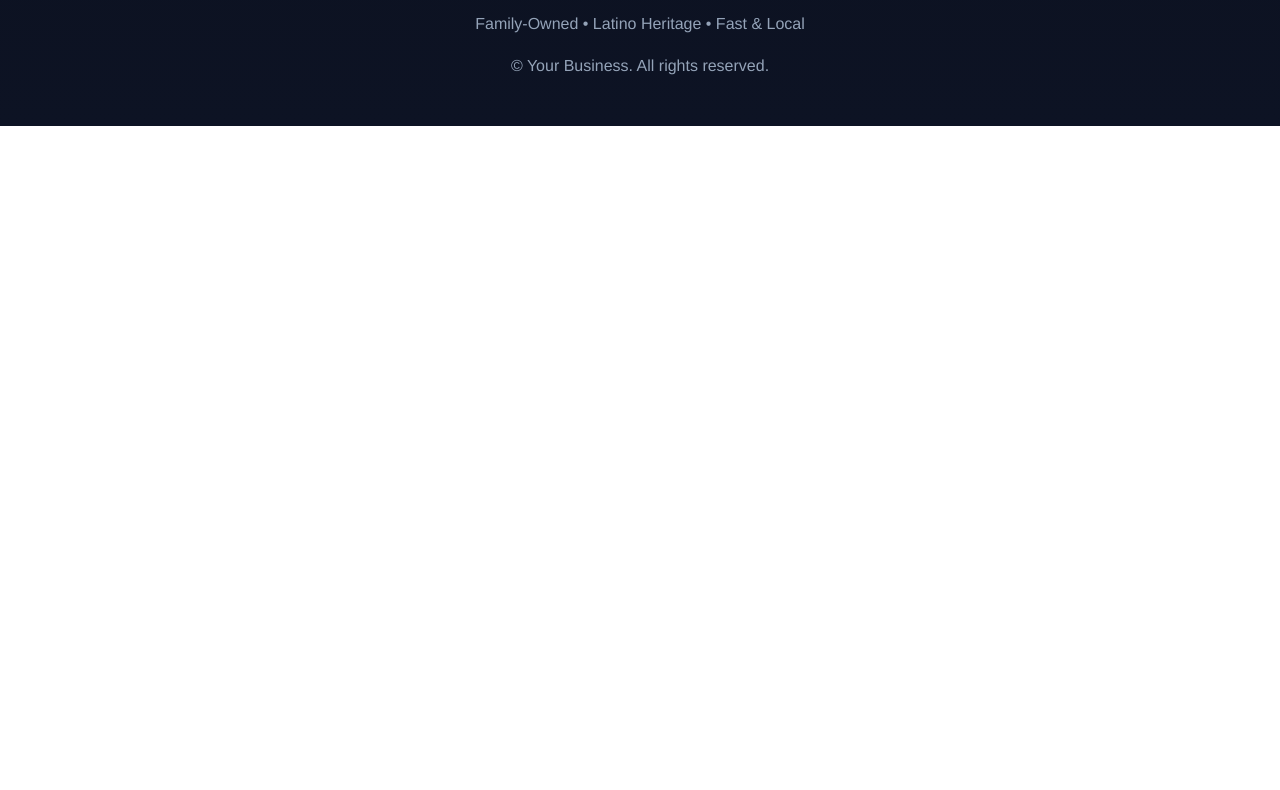
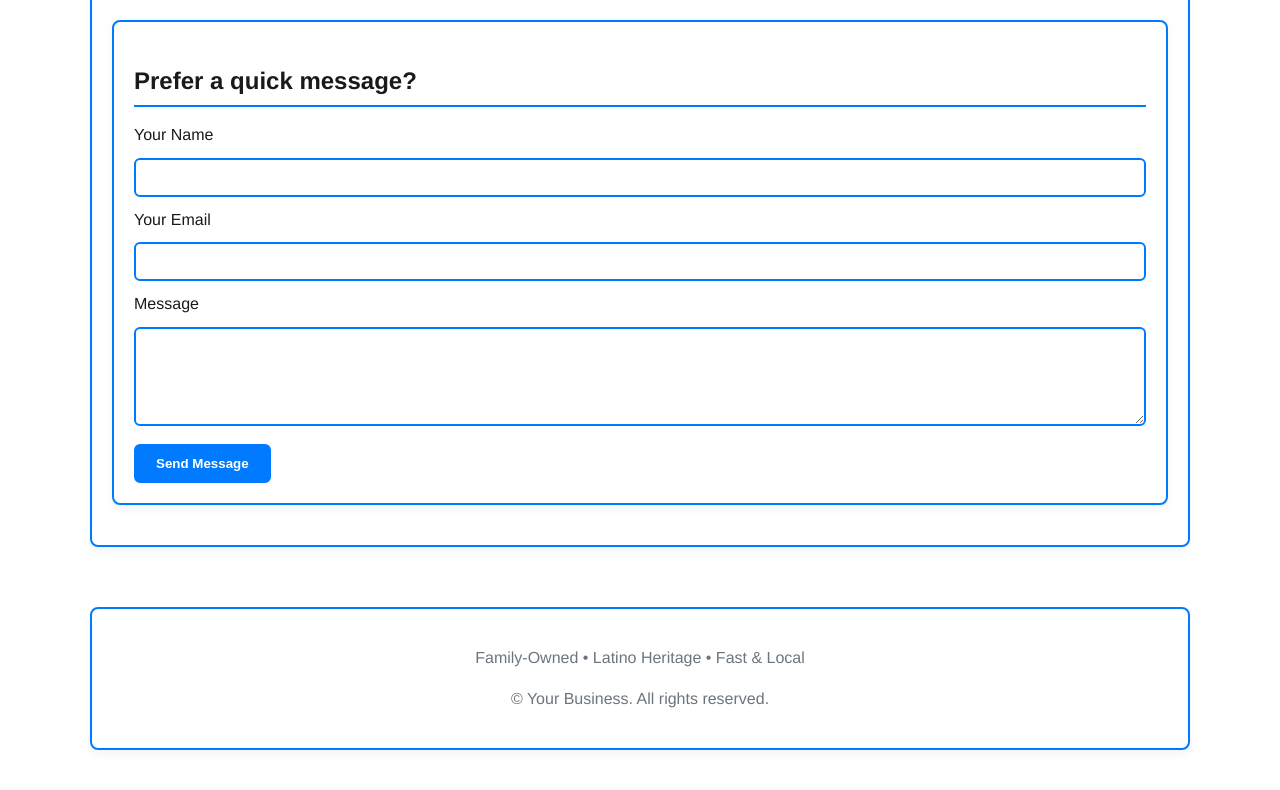
Before and after one commit to sparkitga/h2gplumbing-site, a plain HTML site: page contact.html in a window 1280 px wide. Shown: the part 1922-2712 px from the top of the page. Before the commit the page ends 2048 px from the top, so only its background shows below. Drawn offline with Linux system fonts and the light colour scheme; a script that the page names is missing.

Commit message:
css update

```diff
--- a/styles.css
+++ b/styles.css
@@ -1,53 +1,91 @@
-/* Minimal modern CSS (no frameworks) */
-:root{
-  --bg:#0b0f19;
-  --fg:#f8fafc;
-  --muted:#94a3b8;
-  --accent:#55a0a7;
-  --card:#0f172a;
-  --border:#1f2937;
-}
-*{box-sizing:border-box}
-html,body{margin:0;padding:0}
-body{
-  background:linear-gradient(180deg,#0b0f19 0%, #0b0f19 60%, #0d1324 100%);
-  color:var(--fg); font:16px/1.6 Helvetica, Roboto, Arial, sans-serif;
-  -webkit-font-smoothing:antialiased; text-rendering:optimizeLegibility;
+/* Clean white theme with blue accents */
+
+/* Color system */
+:root {
+  --bg: #ffffff;
+  --fg: #1a1a1a;
+  --muted: #6c757d;
+  --accent: #007BFF; /* blue accent */
+  --card: #ffffff;
+  --border: #007BFF;
 }
 
-.container{max-width:1100px;margin:0 auto;padding:0 20px}
-.site-header{position:sticky;top:0;backdrop-filter:saturate(1.2) blur(8px);background:rgba(11,15,25,.6);border-bottom:1px solid var(--border);z-index:20}
-.site-header .container{display:flex;align-items:center;justify-content:space-between;height:64px}
-.brand{display:flex;gap:10px;align-items:center;color:var(--fg);text-decoration:none;font-weight:700}
-.brand img{filter:drop-shadow(0 4px 16px rgba(34,197,94,.3))}
-.nav a{color:var(--fg);text-decoration:none;margin-left:18px;opacity:.9}
-.nav a:hover{opacity:1}
-.btn{display:inline-flex;align-items:center;justify-content:center;padding:12px 18px;border-radius:14px;border:1px solid var(--border);text-decoration:none;color:var(--fg);font-weight:600}
-.btn--small{padding:8px 14px;border-radius:12px}
-.btn--ghost{background:transparent}
-.btn--primary{background:var(--accent);color:#0a0f1a;border-color:transparent}
-.btn--primary:hover{filter:brightness(1.05)}
-.btn--secondary{background:#111827}
+* {
+  box-sizing: border-box;
+}
 
-.hero{padding:80px 0 40px;border-bottom:1px solid var(--border)}
-.hero__grid{display:grid;grid-template-columns:1.2fr .8fr;gap:32px;align-items:center}
-.hero__copy h1{font-size:42px;line-height:1.1;margin:0 0 12px}
-.lead{font-size:18px;color:#e5e7eb;margin:0 0 16px}
-.cta-row{display:flex;gap:12px;margin:12px 0 16px;flex-wrap:wrap}
-.badges{display:flex;gap:10px;list-style:none;padding:0;margin:0 0 8px}
-.badge{background:#111827;border:1px solid var(--border);border-radius:999px;padding:6px 12px;font-weight:600}
-.subtle{color:var(--muted)}
-.accent{color:var(--accent)}
+html, body {
+  margin: 0;
+  padding: 0;
+  background-color: var(--bg);
+  color: var(--fg);
+  font: 16px/1.6 Helvetica, Roboto, Arial, sans-serif;
+  -webkit-font-smoothing: antialiased;
+  text-rendering: optimizeLegibility;
+}
 
-.section{padding:64px 0}
-.section--alt{background:rgba(255,255,255,.02);border-top:1px solid var(--border);border-bottom:1px solid var(--border)}
-.grid-3{display:grid;grid-template-columns:repeat(3,1fr);gap:16px}
-.card{background:var(--card);border:1px solid var(--border);border-radius:16px;padding:18px}
-.eyebrow{letter-spacing:.08em;text-transform:uppercase;color:var(--muted);font-size:12px;margin:0 0 6px}
+/* Containers */
+.container, section {
+  background-color: var(--card);
+  border: 2px solid var(--border);
+  border-radius: 8px;
+  padding: 20px;
+  margin: 20px auto;
+  max-width: 1100px;
+  box-shadow: 0 4px 8px rgba(0,0,0,0.05);
+}
 
-.site-footer{padding:32px 0;border-top:1px solid var(--border);color:var(--muted);text-align:center}
+/* Headings */
+h1, h2, h3 {
+  color: var(--fg);
+  border-bottom: 2px solid var(--accent);
+  padding-bottom: 5px;
+  margin-bottom: 15px;
+}
 
-@media (max-width:860px){
-  .hero__grid{grid-template-columns:1fr}
-  .grid-3{grid-template-columns:1fr}
+/* Links */
+a {
+  color: var(--accent);
+  text-decoration: none;
+  font-weight: 500;
 }
+a:hover {
+  text-decoration: underline;
+}
+
+/* Buttons */
+button, .btn {
+  background-color: var(--accent);
+  color: #ffffff;
+  border: 2px solid var(--accent);
+  padding: 10px 20px;
+  border-radius: 6px;
+  font-weight: bold;
+  cursor: pointer;
+  transition: 0.3s;
+}
+button:hover, .btn:hover {
+  background-color: #ffffff;
+  color: var(--accent);
+}
+
+/* Forms */
+input, textarea {
+  width: 100%;
+  padding: 10px;
+  margin: 10px 0;
+  border: 2px solid var(--border);
+  border-radius: 6px;
+}
+input:focus, textarea:focus {
+  outline: none;
+  border-color: var(--accent);
+  box-shadow: 0 0 4px rgba(0,123,255,0.3);
+}
+
+/* Footer */
+footer {
+  text-align: center;
+  padding: 20px;
+  color: var(--muted);
+}
```
